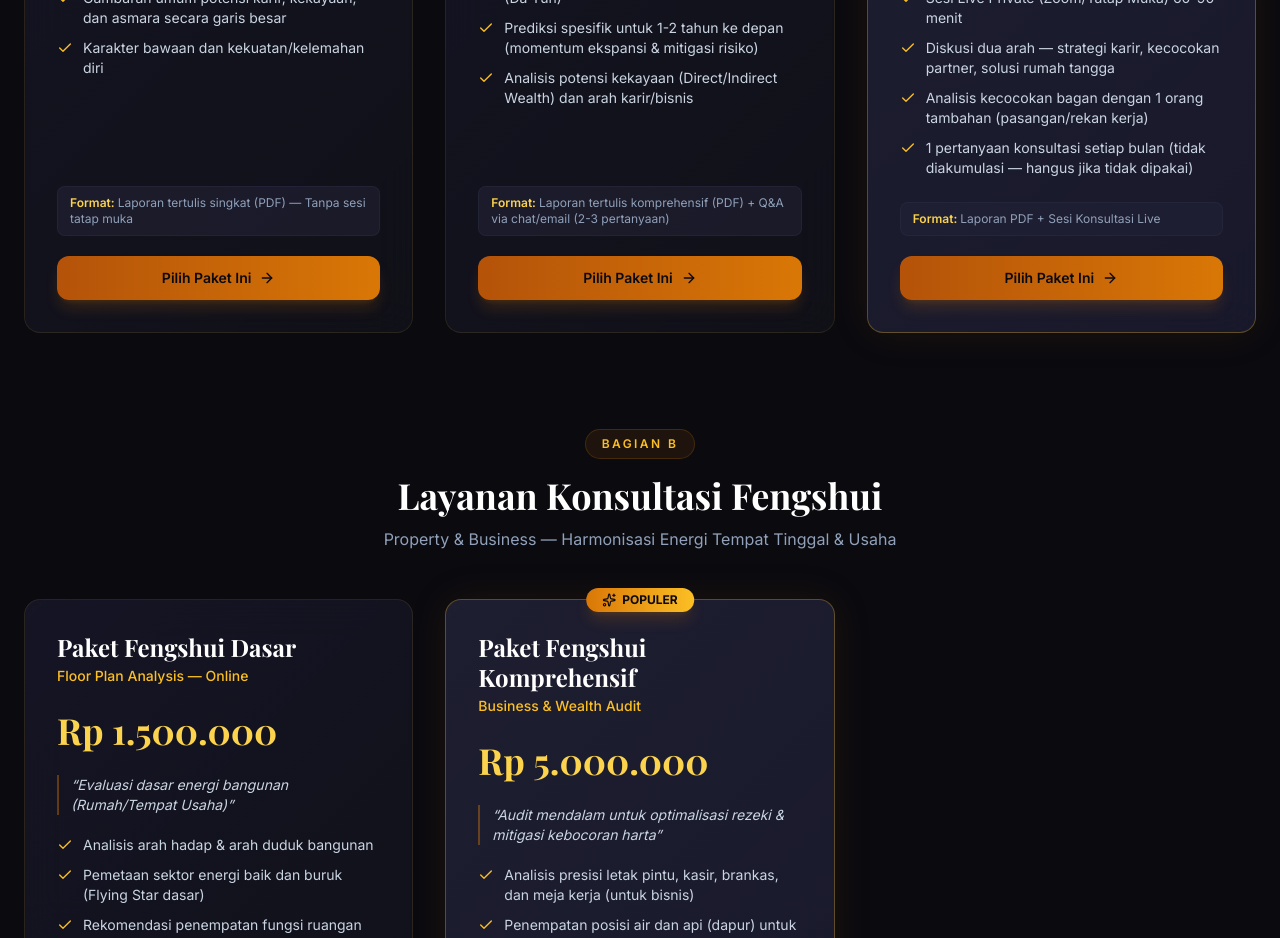
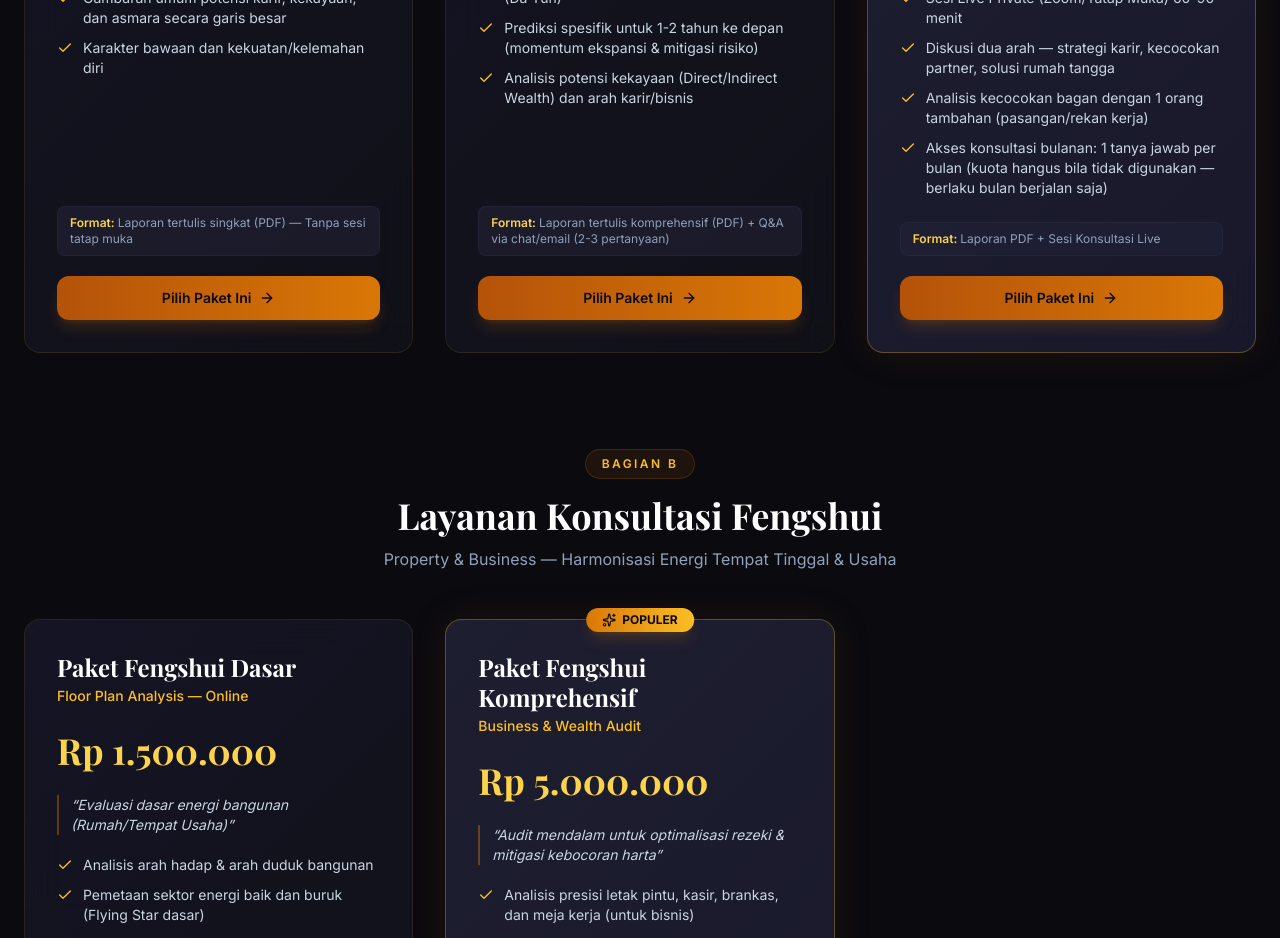
Before and after one commit to cxkeeley/price-list-unlockbazi, a React (Vite) app: page / in a window 1280 px wide. Shown: the part 940-1878 px from the top of the page. Built offline with nearby package versions, Linux system fonts and the light colour scheme.

Commit message:
Refine monthly query benefit wording

```diff
--- a/src/data/packages.js
+++ b/src/data/packages.js
@@ -54,7 +54,7 @@ const packages = [
       "Sesi Live Private (Zoom/Tatap Muka) 60-90 menit",
       "Diskusi dua arah — strategi karir, kecocokan partner, solusi rumah tangga",
       "Analisis kecocokan bagan dengan 1 orang tambahan (pasangan/rekan kerja)",
-      "1 pertanyaan konsultasi setiap bulan (tidak diakumulasi — hangus jika tidak dipakai)",
+      "Akses konsultasi bulanan: 1 tanya jawab per bulan (kuota hangus bila tidak digunakan — berlaku bulan berjalan saja)",
     ],
     format: "Laporan PDF + Sesi Konsultasi Live",
     waMessage:
```
